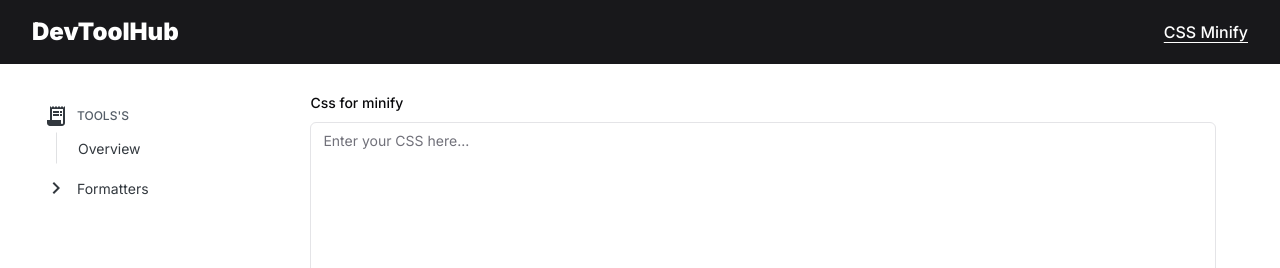
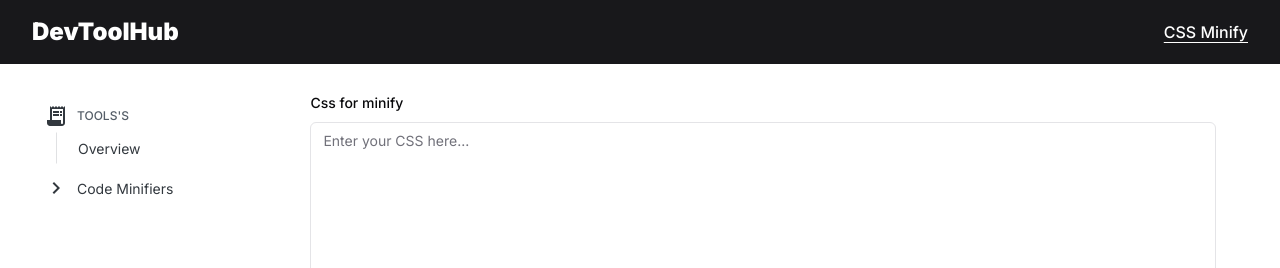
Before and after one commit to yugjadvani-dev/devtoolhub, a Next.js app: page /css-minify in a window 1280 px wide. Shown: the top 268 px of the page. Built offline with nearby package versions, Linux system fonts and the light colour scheme.

Commit message:
change title

```diff
--- a/src/app/css-minify/page.tsx
+++ b/src/app/css-minify/page.tsx
@@ -62,7 +62,7 @@ const CssMinify: React.FC = () => {
                         {minifiedCss
                             ? <div className="mt-16">
                                 <Label htmlFor="inputcss" className="mb-3 flex">Output</Label>
-                                {minifiedCss && <pre className="flex h-full max-h-[30rem] overflow-scroll w-full rounded-md border border-input bg-indigo-50 px-3 py-2 text-sm ring-offset-background placeholder:text-muted-foreground focus-visible:outline-none focus-visible:ring-2 focus-visible:ring-ring focus-visible:ring-offset-2 disabled:cursor-not-allowed disabled:opacity-50 whitespace-normal">{minifiedCss}</pre>}
+                                {minifiedCss && <pre className="flex h-full max-h-[30rem] overflow-y-scroll w-full rounded-md border border-input bg-indigo-50 px-3 py-2 text-sm ring-offset-background placeholder:text-muted-foreground focus-visible:outline-none focus-visible:ring-2 focus-visible:ring-ring focus-visible:ring-offset-2 disabled:cursor-not-allowed disabled:opacity-50 whitespace-normal">{minifiedCss}</pre>}
                                 <Button onClick={() => copyToClipboard(minifiedCss)} className="mt-3 ml-auto flex">
                                     Copy to Clipboard
                                 </Button>
--- a/src/components/Sidebar.tsx
+++ b/src/components/Sidebar.tsx
@@ -92,7 +92,7 @@ const Sidebar: React.FC = () => {
                                 color: open ? 'text.primary' : 'inherit',
                             }}
                         >
-                            Formatters
+                            Code Minifiers
                         </Typography>
                     </ListItem>
                     {open && (
```
